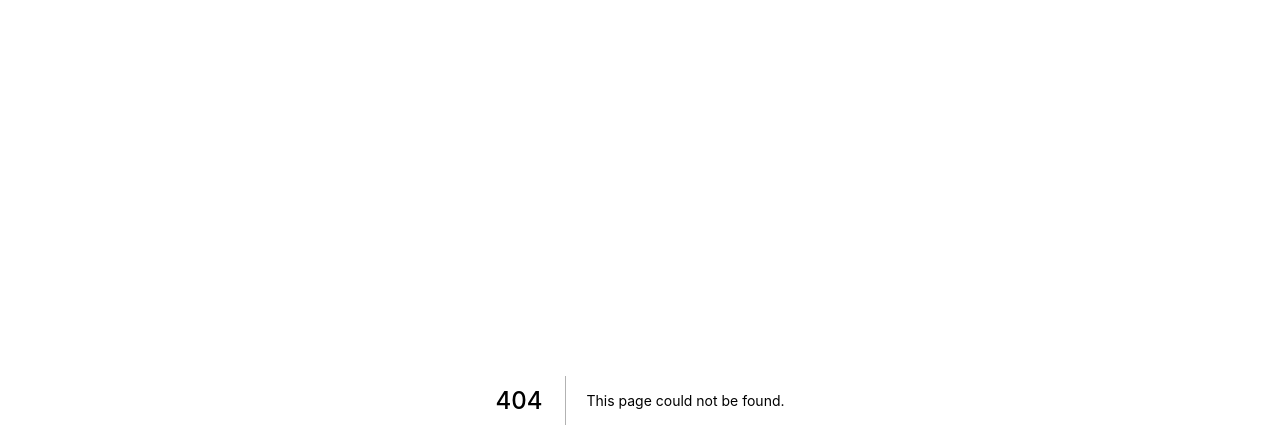
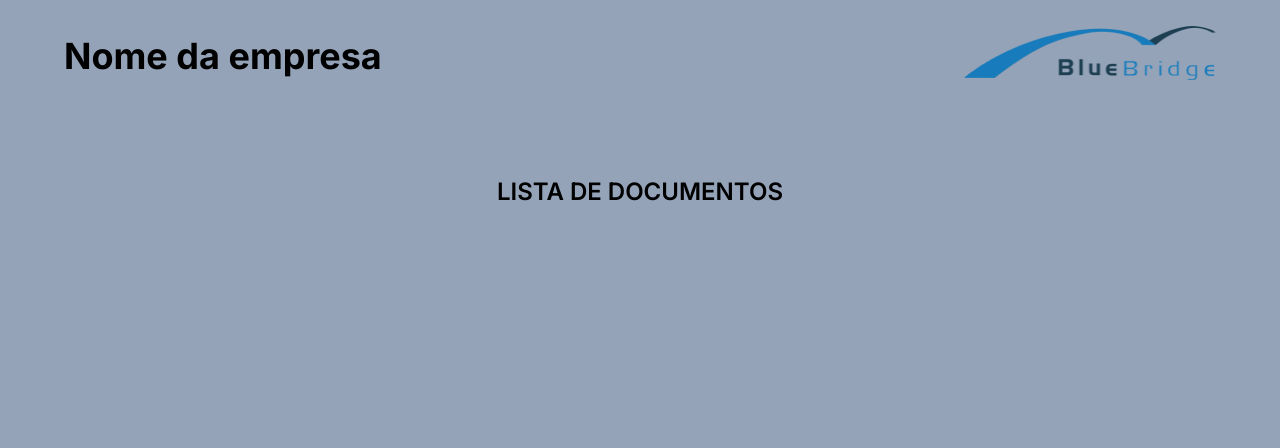
Before and after one commit to brun8/trem-ui, a Next.js app: page /l/1 in a window 1280 px wide. Before the commit this address had no page. Shown: the top 448 px of the page. Built offline with nearby package versions, Linux system fonts and the light colour scheme.

Commit message:
doc page

```diff
--- /dev/null
+++ b/src/pages/_document.tsx
@@ -0,0 +1,20 @@
+import { Html, Head, Main, NextScript } from 'next/document'
+
+export default function Document() {
+  return (
+    <Html>
+      <Head>
+        <link rel="preconnect" href="https://fonts.googleapis.com" />
+        <link rel="preconnect" href="https://fonts.gstatic.com" />
+        <link
+          href="https://fonts.googleapis.com/css2?family=Inter:wght@300;400;600;700&family=Lexend:wght@300;400;600;700&display=swap"
+          rel="stylesheet"
+        />
+      </Head>
+      <body>
+        <Main />
+        <NextScript />
+      </body>
+    </Html>
+  )
+}
--- a/src/pages/index.tsx
+++ b/src/pages/index.tsx
@@ -1,71 +1,43 @@
 import { GetServerSideProps } from 'next'
-import type { NextPage } from 'next'
-import { gql } from '@apollo/client';
+//import { gql } from '@apollo/client';
 
-import client from 'lib/apollo-client';
+//import client from 'lib/apollo-client';
 
-type File = {
-  name: string,
-  extensions: string
+function Home() {
+
+  return (
+    <div className='flex items-center justify-center'>
+
+    </div>
+  );
 }
 
-type ListType = {
-  files: File[],
-}
+//export const getServerSideProps: GetServerSideProps = async (context) => {
+  //const { data } = await client.query({
+    //query: gql`
+      //query {
+        //list (where: 	{id: "cl0whyhc10601f2i047bzfavz"}){
+          //id
+          //title
+          //client {
+            //name
+          //}
+          //type{
+            //files {
+              //name
+              //extensions
+            //}
+          //}
+        //}
+      //}
+    //`,
+  //});
 
-type List = {
-  id: string,
-  title: string,
-  client: {name: string},
-  type: ListType,
-}
-
-type ListProps = {
-  list: List,
-}
-
-function Home({ list }: ListProps) {
-  console.log(list);
-
-  return (
-    <div className=''>
-      <p>{list.client.name}</p>
-      <p>{list.title}</p>
-      {list.type.files.map((f) => (
-        <p className=''>
-          {f.name} - {f.extensions || "qualquer"}
-        </p>
-      ))}
-    </div>
-  )
-}
-
-export const getServerSideProps: GetServerSideProps = async (context) => {
-  const { data } = await client.query({
-    query: gql`
-      query {
-        list (where: 	{id: "cl0whyhc10601f2i047bzfavz"}){
-          id
-          title
-          client {
-            name
-          }
-          type{
-            files {
-              name
-              extensions
-            }
-          }
-        }
-      }
-    `,
-  });
-
-  return {
-    props: {
-      list: data.list,
-    },
-  }
-}
+  //return {
+    //props: {
+      //list: data.list,
+    //},
+  //}
+//}
 
 export default Home
--- /dev/null
+++ b/src/pages/l/[id].tsx
@@ -0,0 +1,31 @@
+import logo from 'assets/logo.png';
+import Image from 'next/image';
+import { GetStaticPropsContext } from 'next';
+
+export default function FormPage() {
+  return (
+    <div className="flex flex-col h-screen bg-slate-400 gap-16">
+      <nav className="h-28 flex justify-between px-16 items-center">
+        <h1 className="text-4xl font-bold">
+          Nome da empresa
+        </h1>
+        <div>
+          <Image src={logo} alt='Blue Bridge' height={55} width={252} />
+        </div>
+      </nav>
+      <div className='h-auto flex flex-col items-center'>
+        <h2 className='font-semibold text-2xl uppercase'>
+          lista de documentos
+        </h2>
+      </div>
+    </div>
+  );
+}
+
+export async function GetStaticProps(context: GetStaticPropsContext) {
+  const id = context.params?.id;
+
+  return {
+    props: {}
+  }
+}
--- a/src/styles/globals.css
+++ b/src/styles/globals.css
@@ -6,7 +6,7 @@ html,
 body {
   padding: 0;
   margin: 0;
-  font-family: -apple-system, BlinkMacSystemFont, Segoe UI, Roboto, Oxygen,
+  font-family: "Inter", -apple-system, BlinkMacSystemFont, Segoe UI, Roboto, Oxygen,
     Ubuntu, Cantarell, Fira Sans, Droid Sans, Helvetica Neue, sans-serif;
 }
 
--- a/tailwind.config.js
+++ b/tailwind.config.js
@@ -1,7 +1,11 @@
 module.exports = {
   content: ['./src/**/*.{jsx,tsx}'],
   theme: {
-    extend: {},
+    extend: {
+      fontFamily: {
+        inter: ['Inter'],
+      }
+    },
   },
   plugins: [],
 }
```
Also changed, not shown: src/assets/logo.png (added).
